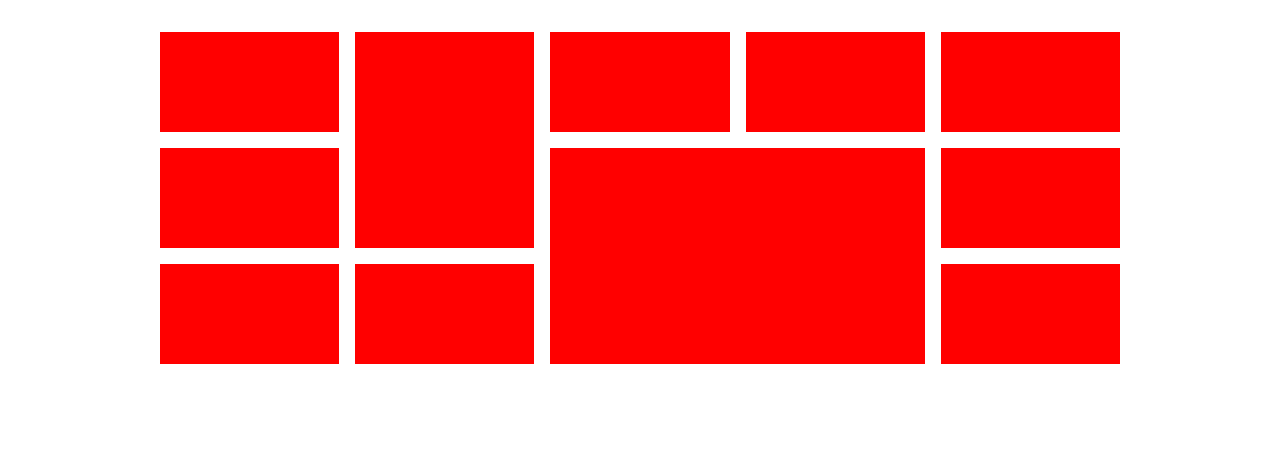
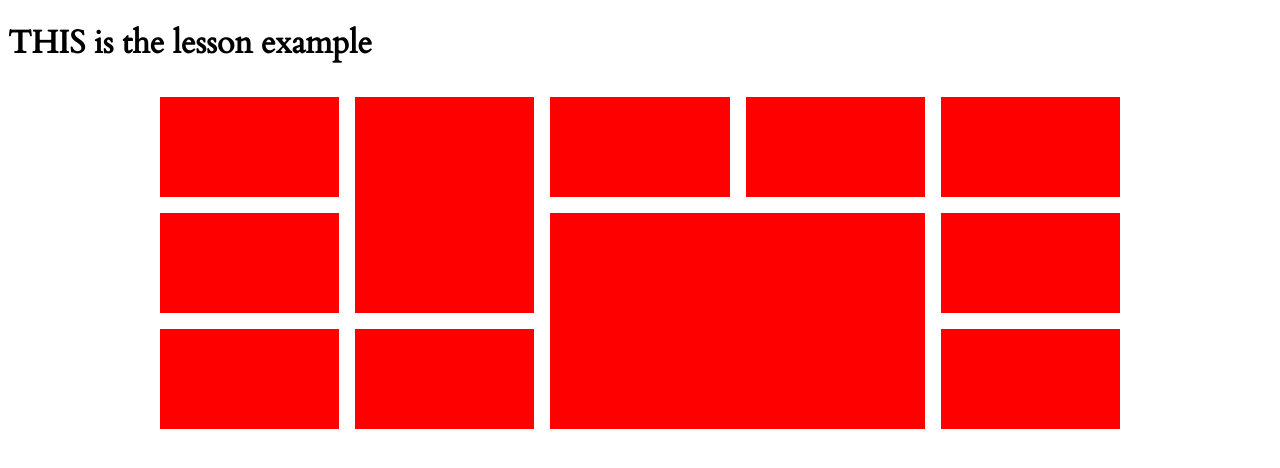
Before and after one commit to Binghamton-University-Design/arts-280d-starter-asing124, a plain HTML site: page CSSlesson4.html in a window 1280 px wide. Drawn offline with Linux system fonts and the light colour scheme.

Commit message:
lesson 4 - adding headings
Couldn't figure out how to add them all to one page without disturbing other elements; do some more research on this

```diff
--- a/CSSlesson4.html
+++ b/CSSlesson4.html
@@ -14,6 +14,10 @@
  </head>
 
  <body>
+
+   <h1>
+      THIS is the lesson example
+   </h1>
 
 
 <div id="wrapper">
```
Also changed, not shown: CSSlesson4 assignment 2.html (+4 -0 lines), CSSlesson4 assignment.html (+4 -0 lines).
